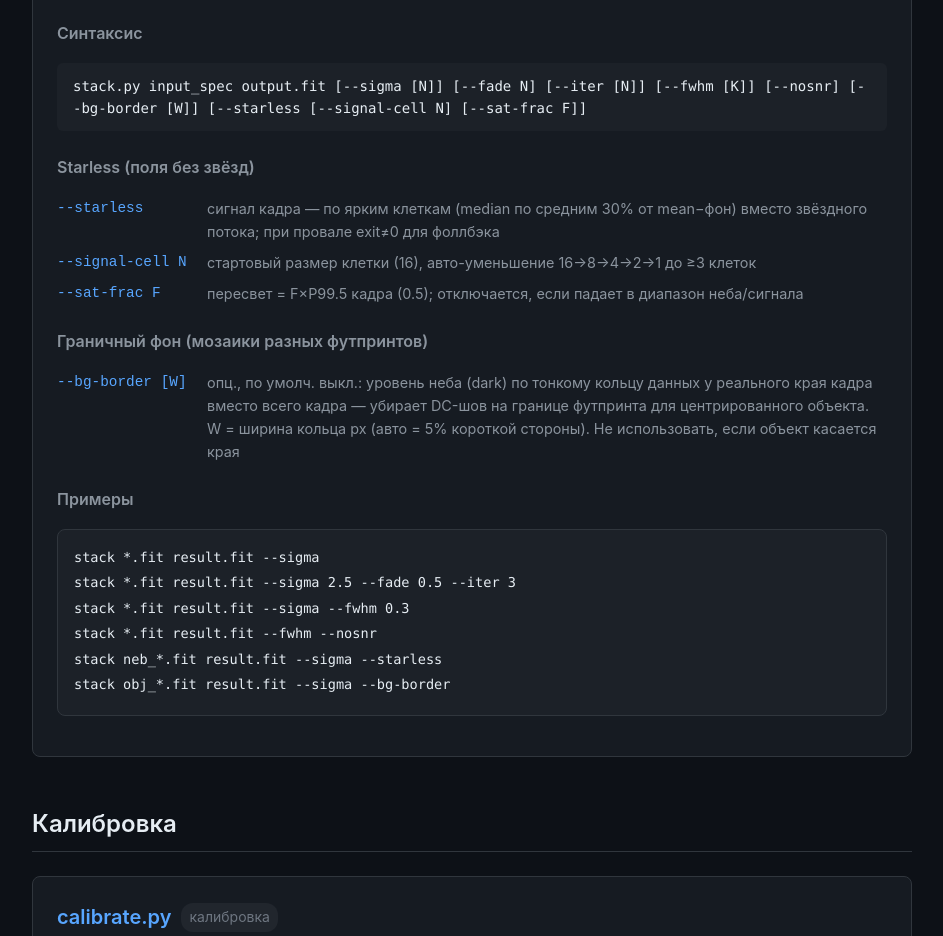
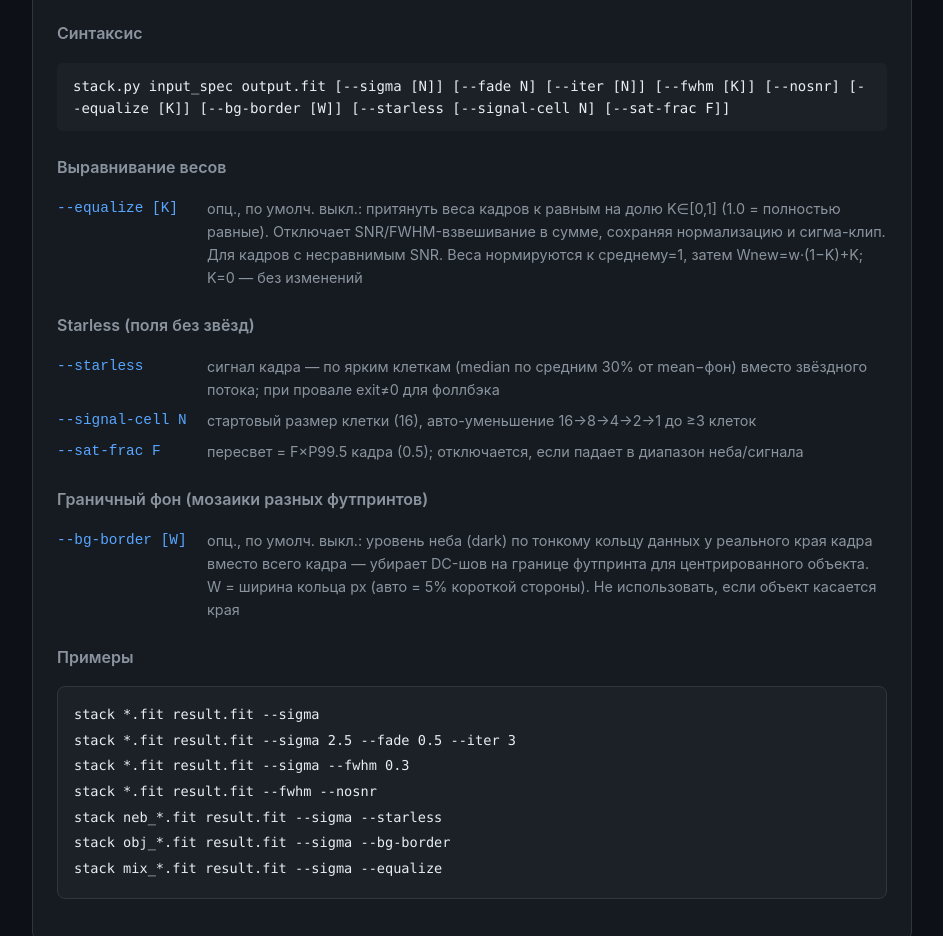
Before and after one commit to Igor-FP/pulsar, a plain HTML site: page docs/index.html in a window 1280 px wide. Shown: the part 8351-9287 px from the top of the page, without its empty margins (308-1251 px from the left). Drawn offline with Linux system fonts and the light colour scheme.

Commit message:
Document stack --equalize
Add --equalize to the stack section of SCRIPTS.md, SCRIPTS-english.md and
docs/index.html: synopsis, description (pull weights toward equal for frames
with incomparable SNR; keeps normalization + sigma-clip; mean-normalize then
Wnew=w*(1-K)+K), and an example. In-script --help already documents it.

```diff
--- a/docs/index.html
+++ b/docs/index.html
@@ -405,7 +405,12 @@ med aligned*.fit stacked.fit --zero</code></pre>
 
                     <div class="syntax">
                         <h4>Синтаксис</h4>
-                        <code>stack.py input_spec output.fit [--sigma [N]] [--fade N] [--iter [N]] [--fwhm [K]] [--nosnr] [--bg-border [W]] [--starless [--signal-cell N] [--sat-frac F]]</code>
+                        <code>stack.py input_spec output.fit [--sigma [N]] [--fade N] [--iter [N]] [--fwhm [K]] [--nosnr] [--equalize [K]] [--bg-border [W]] [--starless [--signal-cell N] [--sat-frac F]]</code>
+                    </div>
+
+                    <div class="params">
+                        <h4>Выравнивание весов</h4>
+                        <div class="param"><span class="param-name">--equalize [K]</span><span class="param-desc">опц., по умолч. выкл.: притянуть веса кадров к равным на долю K∈[0,1] (1.0 = полностью равные). Отключает SNR/FWHM-взвешивание в сумме, сохраняя нормализацию и сигма-клип. Для кадров с несравнимым SNR. Веса нормируются к среднему=1, затем Wnew=w·(1−K)+K; K=0 — без изменений</span></div>
                     </div>
 
                     <div class="params">
@@ -426,7 +431,8 @@ stack *.fit result.fit --sigma 2.5 --fade 0.5 --iter 3
 stack *.fit result.fit --sigma --fwhm 0.3
 stack *.fit result.fit --fwhm --nosnr
 stack neb_*.fit result.fit --sigma --starless
-stack obj_*.fit result.fit --sigma --bg-border</code></pre>
+stack obj_*.fit result.fit --sigma --bg-border
+stack mix_*.fit result.fit --sigma --equalize</code></pre>
                 </div>
             </section>
 
```
Also changed, not shown: 2 other files.
